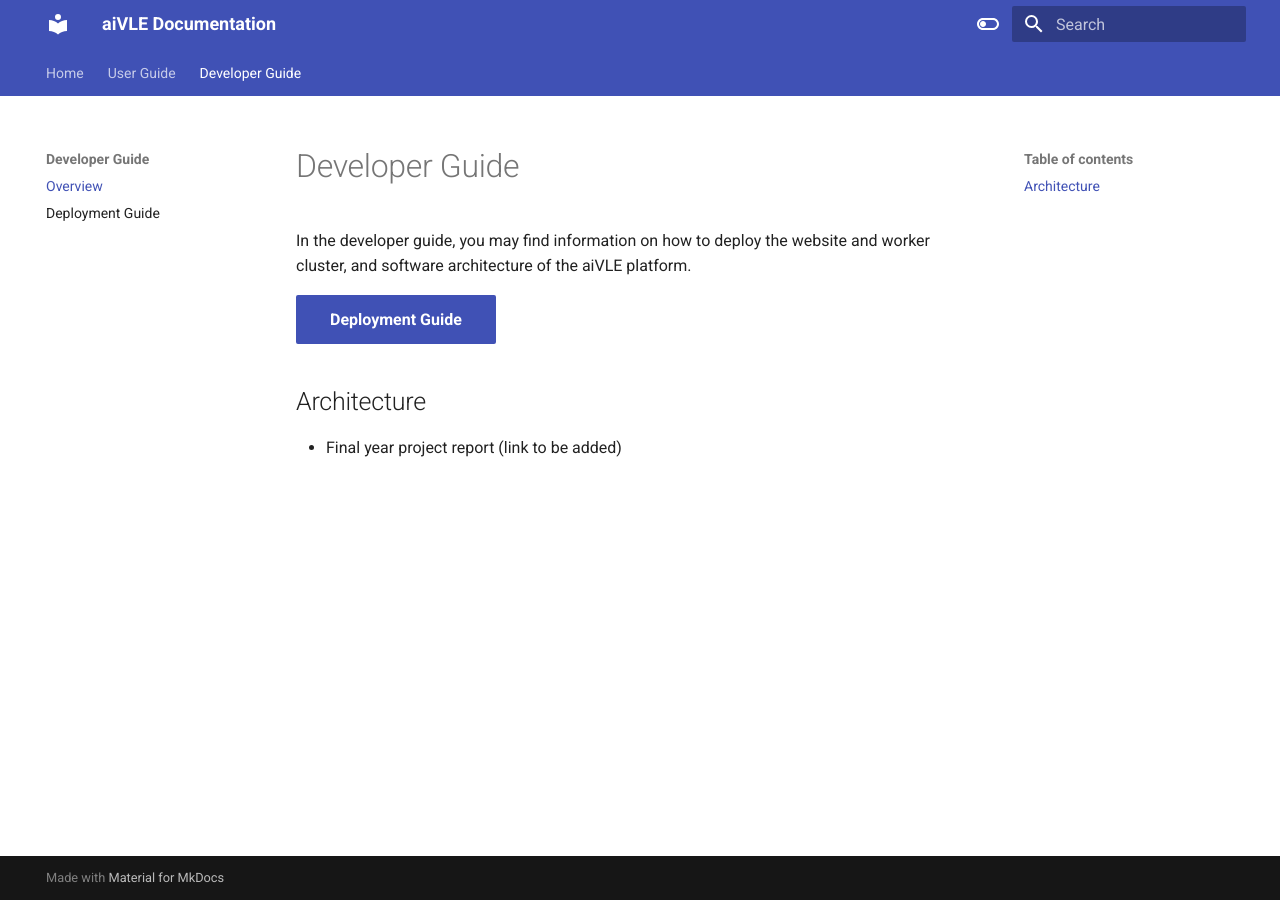
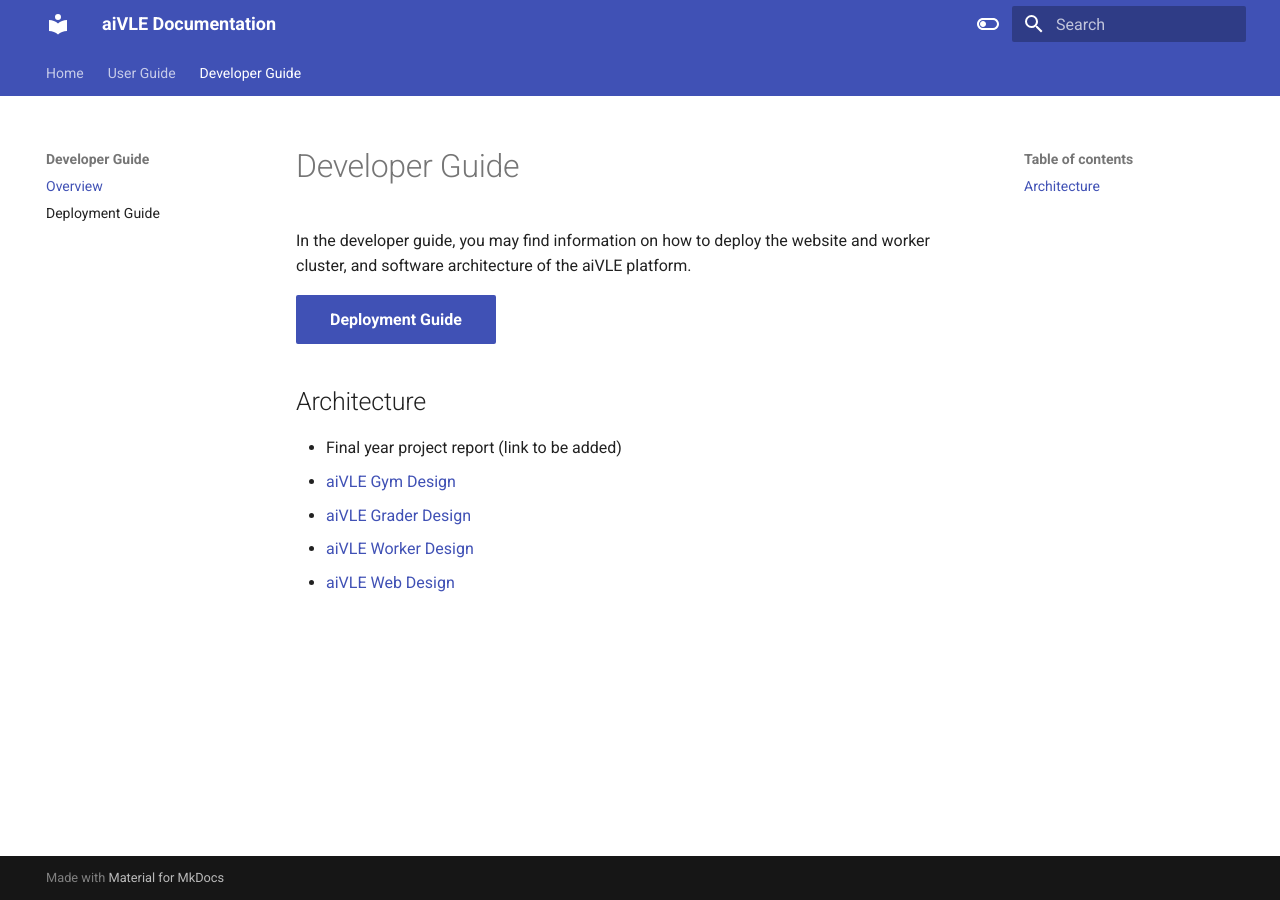
Before and after one commit to edu-ai/aivle-docs, an MkDocs documentation site: the page built from docs/dev-guide/index.md, in a window 1280 px wide. Built offline with MkDocs 1.6.1 and Material for MkDocs 9.7.7, drawn with Linux system fonts in a browser that asks for light colours.

Commit message:
new: design doc pdfs

```diff
--- a/docs/dev-guide/index.md
+++ b/docs/dev-guide/index.md
@@ -8,3 +8,7 @@
 ## Architecture
 
 - Final year project report (link to be added)
+- [aiVLE Gym Design](./assets/design_doc_aivle_gym.pdf){:target="_blank"}
+- [aiVLE Grader Design](./assets/design_doc_aivle_grader.pdf){:target="_blank"}
+- [aiVLE Worker Design](./assets/design_doc_aivle_worker.pdf){:target="_blank"}
+- [aiVLE Web Design](./assets/design_doc_aivle_web.pdf){:target="_blank"}
```
Also changed, not shown: docs/dev-guide/deployment-guide.md (+3 -0 lines), 4 other files.
